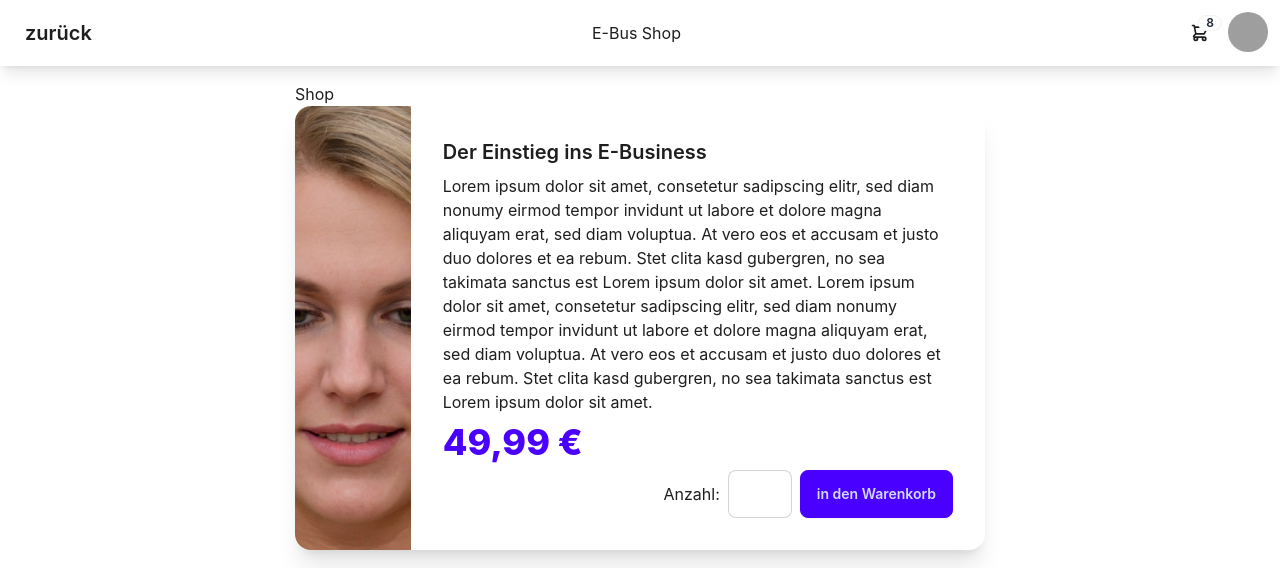
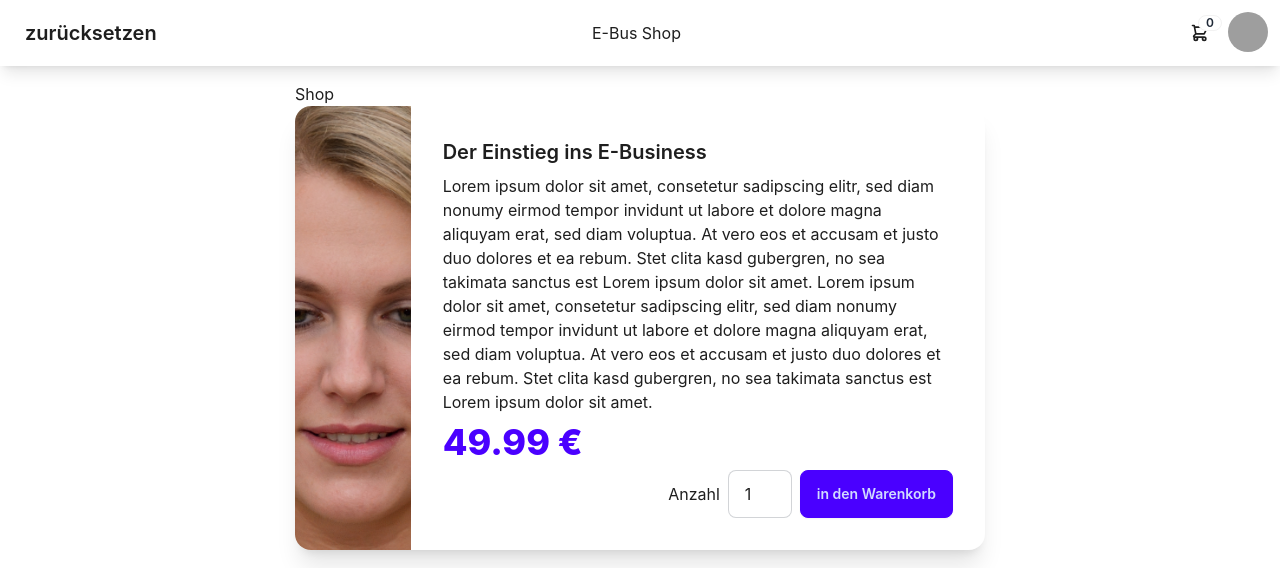
Before and after one commit to carlobeckmann2602/ebus-shop, a React (Vite) app: page / in a window 1280 px wide. Shown: the top 568 px of the page. Built offline with nearby package versions, Linux system fonts and the light colour scheme; grey boxes are pictures that could not be loaded.

Commit message:
feat(shop): work in progress

```diff
--- a/src/App.tsx
+++ b/src/App.tsx
@@ -5,22 +5,33 @@ import {
   Route,
   RouterProvider,
 } from "react-router-dom";
-import React from "react";
+import React, { useState } from "react";
 import Shop from "./pages/shop.tsx";
 import Overview from "./pages/overview.tsx";
 import Checkout from "./pages/checkout.tsx";
+import Cart from "./pages/cart.tsx";
+import { CartItem } from "./commons.ts";
+
+function App() {
+  const [cartItems, setCartItems] = useState<CartItem[]>([]);
 
   const router = createBrowserRouter(
     createRoutesFromElements(
       <>
-      <Route path="/" element={<Shop />} />
+        <Route
+          path="/"
+          element={<Shop cartItems={cartItems} addToCart={addToCart} />}
+        />
         <Route path="overview" element={<Overview />} />
         <Route path="checkout" element={<Checkout />} />
+        <Route path="cart" element={<Cart />} />
       </>,
     ),
   );
+  function addToCart(product: CartItem) {
+    setCartItems([...cartItems, product]);
+  }
 
-function App() {
   return (
     <React.StrictMode>
       <RouterProvider router={router} />
--- a/src/commons.ts
+++ b/src/commons.ts
@@ -6,6 +6,7 @@ export type Product = {
   imageUrl: string;
   imageAlt: string;
 };
+export type CartItem = Product & { quantity: number };
 
 export const ALL_PRODUCTS: Product[] = [
   {
@@ -13,7 +14,7 @@ export const ALL_PRODUCTS: Product[] = [
     name: "Der Einstieg ins E-Business",
     description:
       "Lorem ipsum dolor sit amet, consetetur sadipscing elitr, sed diam nonumy eirmod tempor invidunt ut labore et dolore magna aliquyam erat, sed diam voluptua. At vero eos et accusam et justo duo dolores et ea rebum. Stet clita kasd gubergren, no sea takimata sanctus est Lorem ipsum dolor sit amet. Lorem ipsum dolor sit amet, consetetur sadipscing elitr, sed diam nonumy eirmod tempor invidunt ut labore et dolore magna aliquyam erat, sed diam voluptua. At vero eos et accusam et justo duo dolores et ea rebum. Stet clita kasd gubergren, no sea takimata sanctus est Lorem ipsum dolor sit amet.",
-    price: "49,99",
+    price: "49.99",
     imageUrl: "src/assets/images/products/einstieg-ebus.jpeg",
     imageAlt: "Cover von 'Der Einstieg ins E-Business'",
   },
@@ -22,7 +23,7 @@ export const ALL_PRODUCTS: Product[] = [
     name: "Die Kunst des E-Business",
     description:
       "Lorem ipsum dolor sit amet, consetetur sadipscing elitr, sed diam nonumy eirmod tempor invidunt ut labore et dolore magna aliquyam erat, sed diam voluptua. At vero eos et accusam et justo duo dolores et ea rebum. Stet clita kasd gubergren, no sea takimata sanctus est Lorem ipsum dolor sit amet. Lorem ipsum dolor sit amet, consetetur sadipscing elitr, sed diam nonumy eirmod tempor invidunt ut labore et dolore magna aliquyam erat, sed diam voluptua. At vero eos et accusam et justo duo dolores et ea rebum. Stet clita kasd gubergren, no sea takimata sanctus est Lorem ipsum dolor sit amet.",
-    price: "25,00",
+    price: "25.00",
     imageUrl: "src/assets/images/products/die-kunst-des-ebus.jpeg",
     imageAlt: "Cover von 'Die Kunst des E-Business'",
   },
@@ -31,7 +32,7 @@ export const ALL_PRODUCTS: Product[] = [
     name: "E-Business und die Welt von Morgen",
     description:
       "Lorem ipsum dolor sit amet, consetetur sadipscing elitr, sed diam nonumy eirmod tempor invidunt ut labore et dolore magna aliquyam erat, sed diam voluptua. At vero eos et accusam et justo duo dolores et ea rebum. Stet clita kasd gubergren, no sea takimata sanctus est Lorem ipsum dolor sit amet. Lorem ipsum dolor sit amet, consetetur sadipscing elitr, sed diam nonumy eirmod tempor invidunt ut labore et dolore magna aliquyam erat, sed diam voluptua. At vero eos et accusam et justo duo dolores et ea rebum. Stet clita kasd gubergren, no sea takimata sanctus est Lorem ipsum dolor sit amet.",
-    price: "69,95",
+    price: "69.95",
     imageUrl: "src/assets/images/products/ebus-und-die-welt-von-morgen.jpeg",
     imageAlt: "Cover von 'E-Business und die Welt von Morgen'",
   },
@@ -40,7 +41,7 @@ export const ALL_PRODUCTS: Product[] = [
     name: "E-Business für Fortgeschrittene",
     description:
       "Lorem ipsum dolor sit amet, consetetur sadipscing elitr, sed diam nonumy eirmod tempor invidunt ut labore et dolore magna aliquyam erat, sed diam voluptua. At vero eos et accusam et justo duo dolores et ea rebum. Stet clita kasd gubergren, no sea takimata sanctus est Lorem ipsum dolor sit amet. Lorem ipsum dolor sit amet, consetetur sadipscing elitr, sed diam nonumy eirmod tempor invidunt ut labore et dolore magna aliquyam erat, sed diam voluptua. At vero eos et accusam et justo duo dolores et ea rebum. Stet clita kasd gubergren, no sea takimata sanctus est Lorem ipsum dolor sit amet.",
-    price: "29,99",
+    price: "29.99",
     imageUrl: "src/assets/images/products/ebus-für-fortgeschrittene.jpeg",
     imageAlt: "Cover von 'E-Business für Fortgeschrittene'",
   },
--- a/src/components/Card.tsx
+++ b/src/components/Card.tsx
@@ -1,8 +1,25 @@
-import { Product } from "../commons.ts";
+import { Product, CartItem } from "../commons.ts";
+import { useState } from "react";
 
-export type CardProps = Product;
+export type CardProps = Product & {
+  addToCart: (product: CartItem) => void;
+};
 
 export default function Card(props: CardProps) {
+  const [quantity, setQuantity] = useState<number>(1);
+
+  function addToCart() {
+    props.addToCart({
+      id: props.id,
+      name: props.name,
+      description: props.description,
+      price: props.price,
+      imageAlt: props.imageAlt,
+      imageUrl: props.imageUrl,
+      quantity: quantity,
+    });
+  }
+
   return (
     <div className="card card-side bg-base-100 shadow-xl">
       <figure>
@@ -13,17 +30,21 @@ export default function Card(props: CardProps) {
         <p>{props.description}</p>
         <span className="stat-value text-primary">{props.price} €</span>
         <div className="card-actions justify-end align-center">
-          <label htmlFor="amount" style={{ alignSelf: "center" }}>
-            Anzahl:{" "}
+          <label htmlFor="quantity" style={{ alignSelf: "center" }}>
+            Anzahl
           </label>
           <input
-            id="amount"
-            min={0}
+            id="quantity"
+            min={1}
             max={10}
             type="number"
+            value={quantity ?? 1}
+            onChange={(e) => setQuantity(parseInt(e.target.value))}
             className="input input-bordered w-16 max-w-xs"
           />
-          <button className="btn btn-primary">in den Warenkorb</button>
+          <button onClick={() => addToCart()} className="btn btn-primary">
+            in den Warenkorb
+          </button>
         </div>
       </div>
     </div>
--- a/src/components/Header.tsx
+++ b/src/components/Header.tsx
@@ -1,10 +1,26 @@
-export default function Header() {
+import { CartItem } from "../commons.ts";
+
+type HeaderProps = {
+  cartItems: CartItem[];
+};
+
+export default function Header(props: HeaderProps) {
+  function sumUpCart() {
+    let sum = 0.0;
+    props.cartItems.forEach((item) => {
+      sum += parseFloat(item.price) * item.quantity;
+    });
+    return sum.toString();
+  }
+
   return (
     <div className="navbar bg-base-100 shadow-lg">
       <div className="flex-1">
-        <a className="btn btn-ghost text-xl">zurück</a>
+        <a className="btn btn-ghost text-xl">zurücksetzen</a>
       </div>
-      <div className="flex-1">E-Bus Shop</div>
+      <div className="flex-1">
+        <a href="/">E-Bus Shop</a>
+      </div>
       <div className="flex-none">
         <div className="dropdown dropdown-end">
           <div tabIndex={0} role="button" className="btn btn-ghost btn-circle">
@@ -23,18 +39,49 @@ export default function Header() {
                   d="M3 3h2l.4 2M7 13h10l4-8H5.4M7 13L5.4 5M7 13l-2.293 2.293c-.63.63-.184 1.707.707 1.707H17m0 0a2 2 0 100 4 2 2 0 000-4zm-8 2a2 2 0 11-4 0 2 2 0 014 0z"
                 />
               </svg>
-              <span className="badge badge-sm indicator-item">8</span>
+              <span className="badge badge-sm indicator-item">
+                {props.cartItems.length}
+              </span>
             </div>
           </div>
           <div
             tabIndex={0}
-            className="mt-3 z-[1] card card-compact dropdown-content w-52 bg-base-100 shadow"
+            className="mt-3 z-[1] card card-compact dropdown-content w-75 bg-base-100 shadow"
           >
             <div className="card-body">
-              <span className="font-bold text-lg">8 Items</span>
-              <span className="text-info">Subtotal: $999</span>
+              <span className="font-bold text-lg">
+                {props.cartItems.length} Produkte
+              </span>
+              <table className="table">
+                <thead>
+                  <tr>
+                    <th>Name</th>
+                    <th>Anzahl</th>
+                    <th>Einzelpreis</th>
+                    <th>Gesamtpreis</th>
+                  </tr>
+                </thead>
+                <tbody>
+                  {props.cartItems.map((item) => {
+                    return (
+                      <tr key={"cart-item-" + Date.now()}>
+                        <td>{item.name}</td>
+                        <td>{item.quantity}</td>
+                        <td>{item.price}</td>
+                        <td>{parseFloat(item.price) * item.quantity}</td>
+                      </tr>
+                    );
+                  })}
+                </tbody>
+              </table>
+              <div className="px-4 flex justify-between">
+                <span className="text-info">Summe</span>
+                <span>{sumUpCart()}</span>
+              </div>
               <div className="card-actions">
-                <button className="btn btn-primary btn-block">View cart</button>
+                <a className="btn btn-primary btn-block">
+                  Einkaufswagen ansehen
+                </a>
               </div>
             </div>
           </div>
--- a/src/pages/_layout.tsx
+++ b/src/pages/_layout.tsx
@@ -1,14 +1,16 @@
 import Header from "../components/Header.tsx";
 import { ReactNode } from "react";
+import { CartItem } from "../commons.ts";
 
 type LayoutProps = {
   children: ReactNode;
+  cartItems: CartItem[];
 };
 
 export default function Layout(props: LayoutProps) {
   return (
     <>
-      <Header />
+      <Header cartItems={props.cartItems} />
       <div className="content">{props.children}</div>
     </>
   );
--- /dev/null
+++ b/src/pages/cart.tsx
@@ -0,0 +1,9 @@
+import Layout from "./_layout.tsx";
+
+export default function Cart() {
+  return (
+    <Layout>
+      <h1>Einkaufswagen</h1>
+    </Layout>
+  );
+}
--- a/src/pages/shop.tsx
+++ b/src/pages/shop.tsx
@@ -1,10 +1,15 @@
 import Layout from "./_layout.tsx";
 import Card from "../components/Card.tsx";
-import { ALL_PRODUCTS } from "../commons.ts";
+import { ALL_PRODUCTS, CartItem } from "../commons.ts";
 
-export default function Shop() {
+type ShopProps = {
+  cartItems: CartItem[];
+  addToCart: (product: CartItem) => void;
+};
+
+export default function Shop(props: ShopProps) {
   return (
-    <Layout>
+    <Layout cartItems={props.cartItems}>
       <h1>Shop</h1>
       <div className="flex flex-col gap-8">
         {ALL_PRODUCTS.map((product) => {
@@ -17,6 +22,7 @@ export default function Shop() {
               price={product.price}
               imageUrl={product.imageUrl}
               imageAlt={product.imageAlt}
+              addToCart={props.addToCart}
             />
           );
         })}
```
Lines whose indentation alone changed are shown as unchanged.
